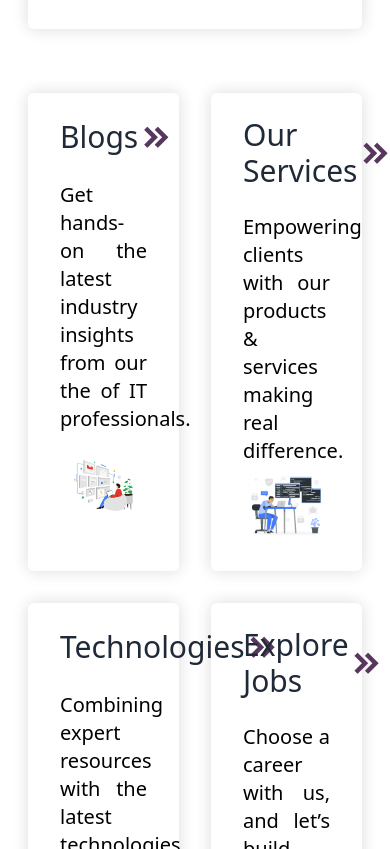
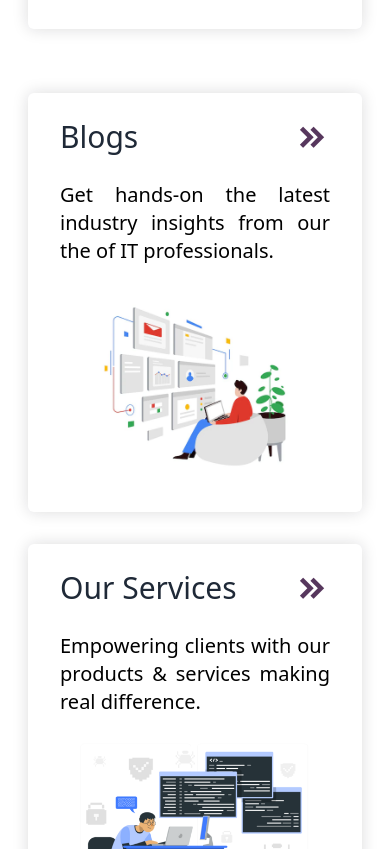
Before and after one commit to triotrixtechsolutions/triotrix-website, a website: page index.html in a window 390 px wide. Shown: the part 11151-12000 px from the top of the page. Drawn offline with nearby package versions, Linux system fonts and the light colour scheme.

Commit message:
responsive

```diff
--- a/index.html
+++ b/index.html
@@ -520,7 +520,7 @@
   </div>
 </div>
 
-<div class="grid grid-cols-2 lg:grid-cols-4 gap-8 md:mx-36 mx-7">
+<div class="grid grid-cols-1 lg:grid-cols-4 gap-8 md:mx-36 mx-7">
 
   <div class=" rounded-md shadow-[rgba(17,_17,_26,_0.15)_0px_0px_16px] px-8 py-6 text-xl text-justify hover:shadow-[rgba(17,_17,_26,_0.35)_0px_0px_16px]">
 
```
